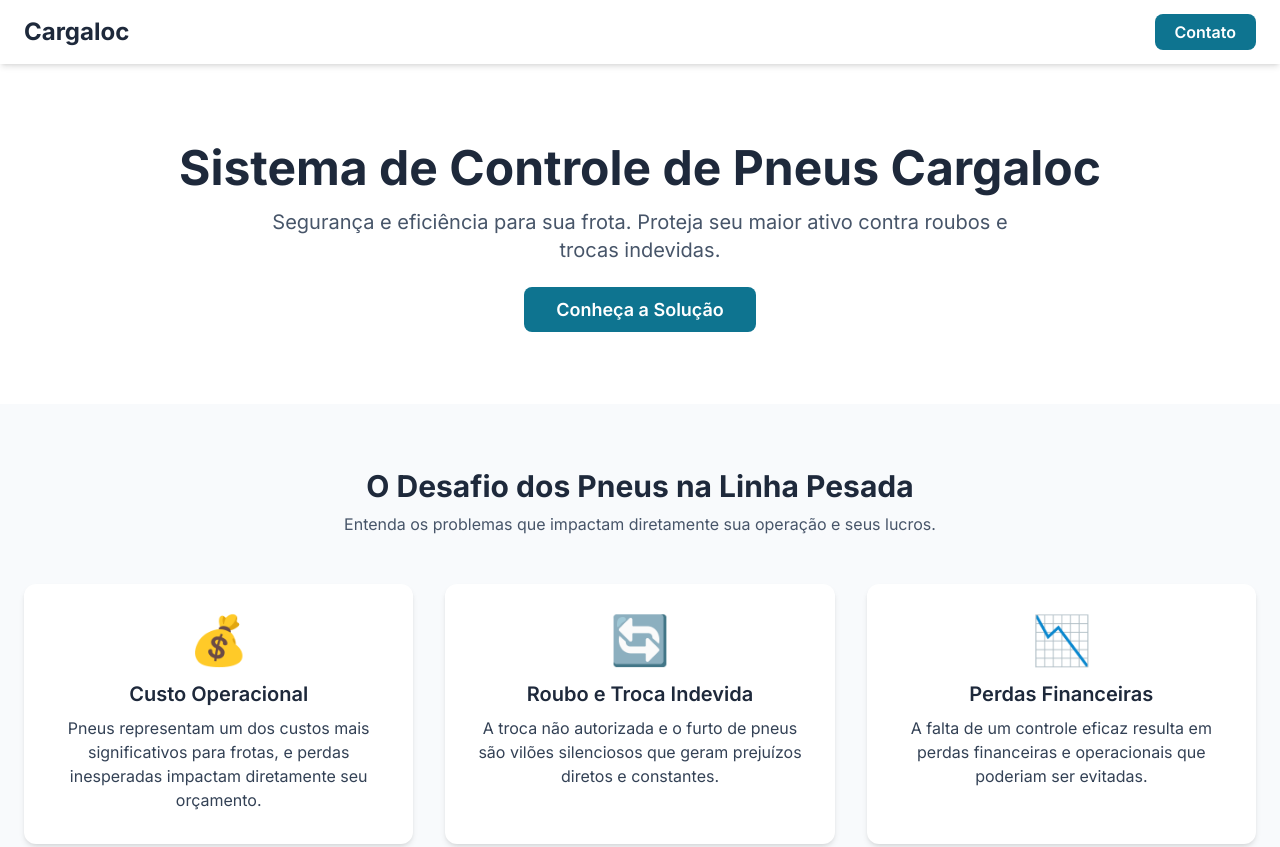
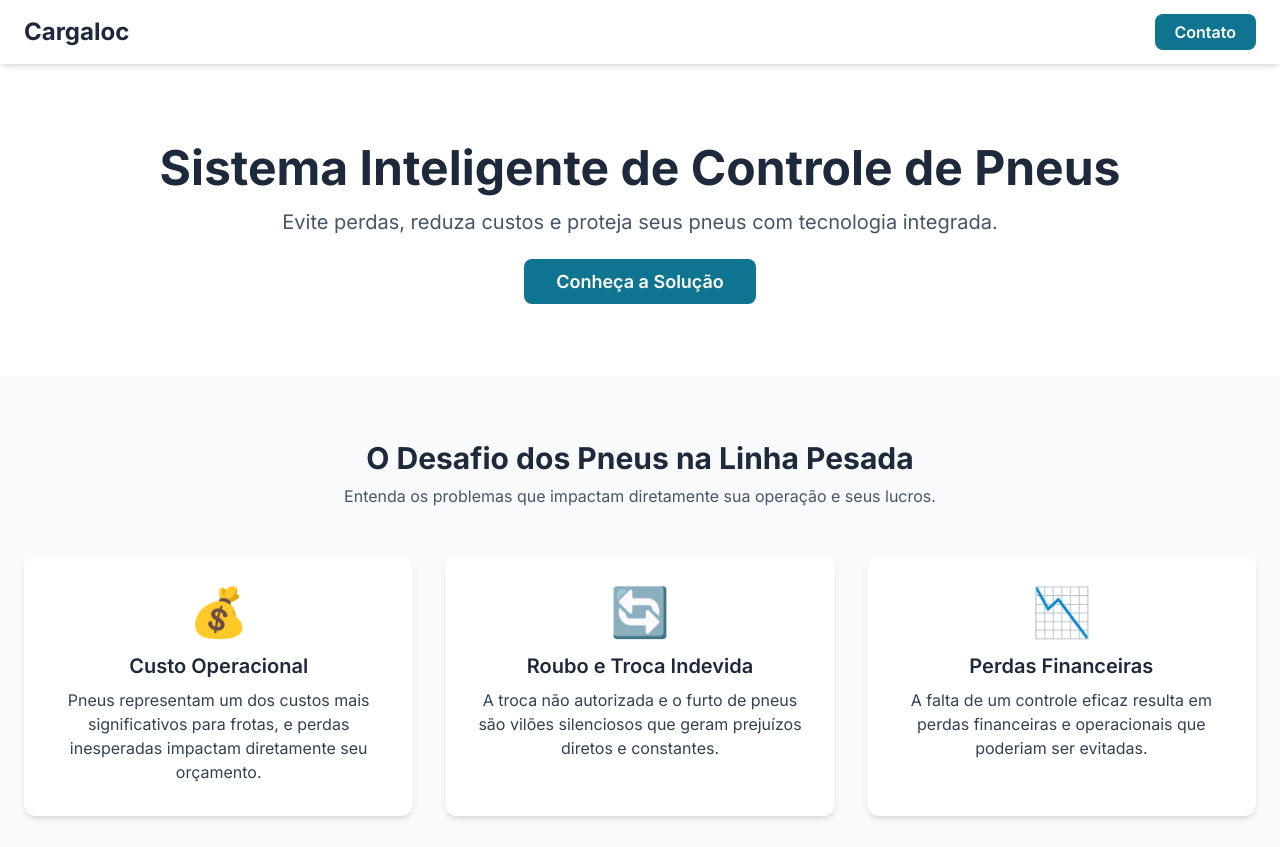
Before and after one commit to Cargaloc/web, a plain HTML site: page index.html in a window 1280 px wide. Shown: the top 847 px of the page. Drawn offline with nearby package versions, Linux system fonts and the light colour scheme.

Commit message:
Add files via upload

```diff
--- a/index.html
+++ b/index.html
@@ -91,8 +91,8 @@
     <main>
         <section id="hero" class="py-20 bg-white">
             <div class="container mx-auto px-6 text-center">
-                <h1 class="text-4xl md:text-5xl font-bold section-title mb-4">Sistema de Controle de Pneus Cargaloc</h1>
-                <p class="text-lg md:text-xl section-subtitle max-w-3xl mx-auto mb-8">Segurança e eficiência para sua frota. Proteja seu maior ativo contra roubos e trocas indevidas.</p>
+                <h1 class="text-4xl md:text-5xl font-bold section-title mb-4">Sistema Inteligente de Controle de Pneus </h1>
+                <p class="text-lg md:text-xl section-subtitle max-w-3xl mx-auto mb-8">Evite perdas, reduza custos e proteja seus pneus com tecnologia integrada.</p>
                 <a href="#solucao" class="btn-primary font-semibold px-8 py-3 rounded-lg text-lg">Conheça a Solução</a>
             </div>
         </section>
@@ -166,7 +166,7 @@
             <div class="container mx-auto px-6">
                 <div class="text-center mb-12">
                     <h2 class="text-3xl font-bold section-title">Como Funciona?</h2>
-                    <p class="section-subtitle mt-2 max-w-2xl mx-auto">Selecione seu cenário atual para ver as soluções disponíveis para você.</p>
+                    <p class="section-subtitle mt-2 max-w-2xl mx-auto">Descubra a solução ideal para sua empresa.</p>
                 </div>
 
                 <div class="flex flex-wrap justify-center gap-4 mb-8" id="scenario-selector">
```
